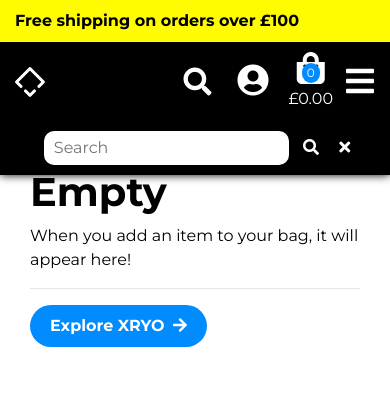
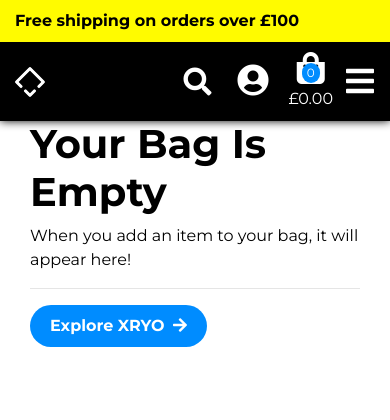
Before and after one commit to LiamDHall/XRYO, a Django app: page /bag/ in a window 390 px wide. Shown: the top 420 px of the page. Run offline with Django 3.2, Linux system fonts and the light colour scheme; some libraries are stand-ins or nearby versions.

Commit message:
Add collapse functionality to mobile search

```diff
--- a/templates/base.html
+++ b/templates/base.html
@@ -88,7 +88,7 @@
             </div>
 
             <!--Mobile Search Button-->
-            <button class="mobile-search-toggle search-btn d-sm-none flex-item" type="button" aria-label="toggle search"><i class="fas fa-search"></i></button>
+            <button class="mobile-search-toggle search-btn d-sm-none flex-item" type="button" data-toggle="collapse" data-target="#mobile-search-container" aria-expanded="false" aria-label="toggle search"><i class="fas fa-search"></i></button>
 
             <!--Account-->
             <div class="account flex-item">
@@ -120,11 +120,11 @@
         </nav>
 
         <!--Mobile Search-->
-        <div class="mobile-search d-sm-none">
-            <form id="mobile-search" class="search" action="{% url 'products' %}" method="GET">
+        <div id="mobile-search-container" class="mobile-search collapse d-sm-none">
+            <form id="mobile-search-form" class="search" action="{% url 'products' %}" method="GET">
                 <input type="text" name="search-text" class="search-input" placeholder="Search" aria-label="search input">
                 <button class="search-btn" name="form-submit" value="search" aria-label="search"><i class="fas fa-search"></i></button>
-                <button class="search-btn" type="button" aria-label="close search"><i class="fas fa-times"></i></button>
+                <button class="search-btn" type="button" data-toggle="collapse" data-target="#mobile-search-container" aria-expanded="true" aria-label="close search"><i class="fas fa-times"></i></button>
             </form>
         </div>
     </header>
```
